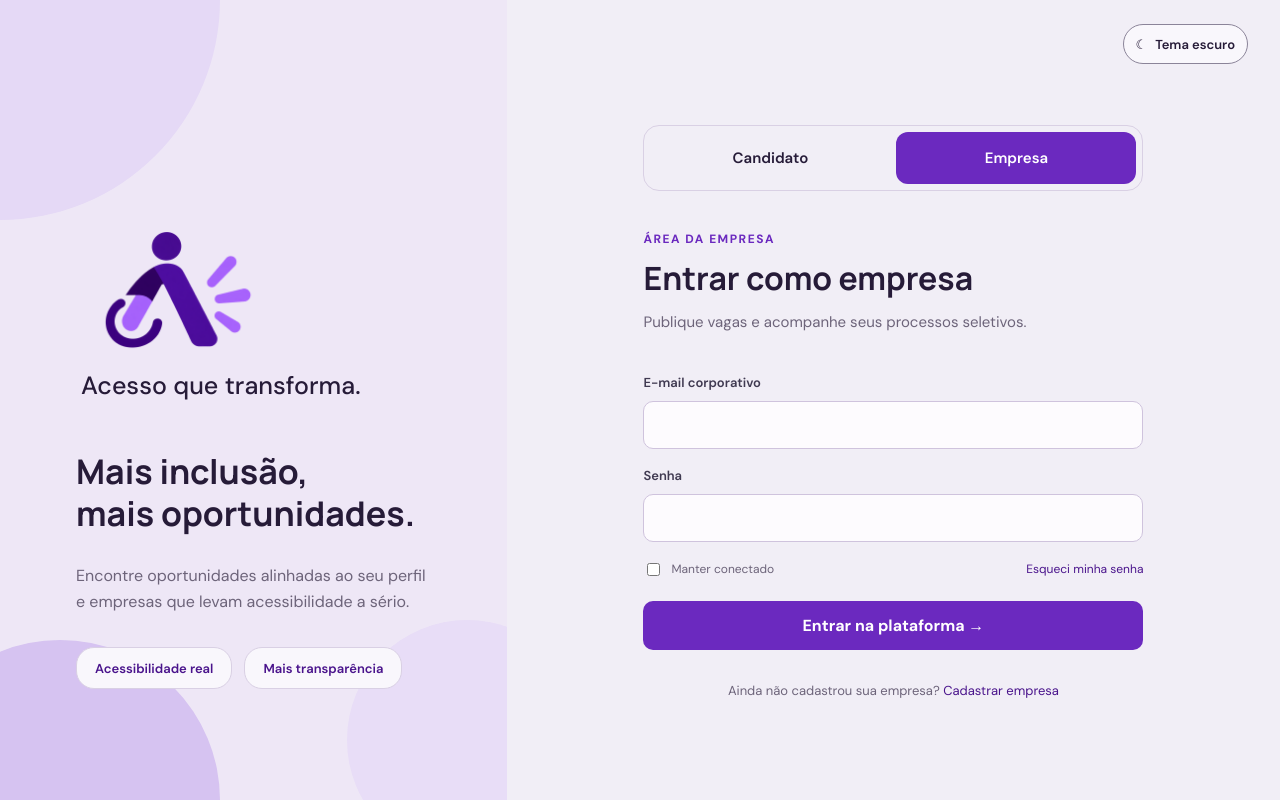
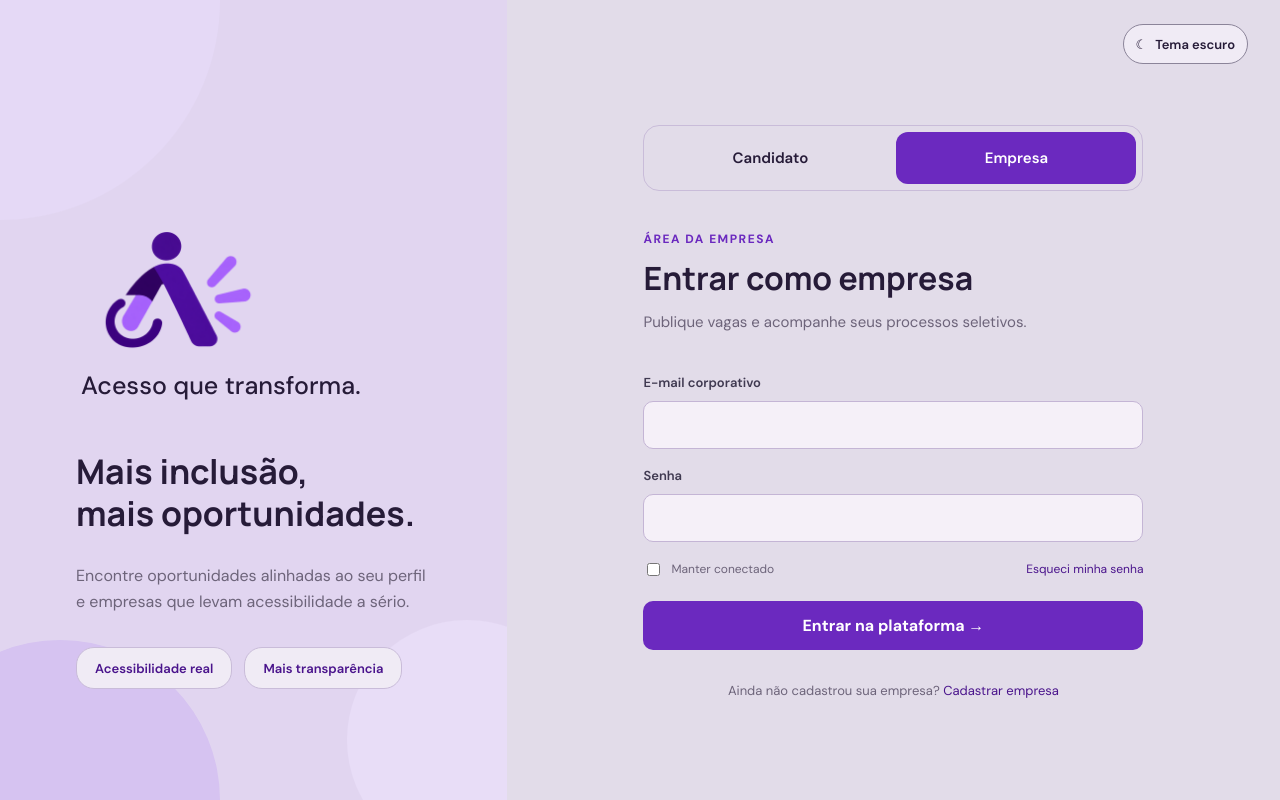
Before and after one commit to rafael-marquart/Trabalho_ModelagemDeSistema, a Next.js app: page /empresa/login in a window 1280 px wide. Built offline with nearby package versions, Linux system fonts and the light colour scheme.

Commit message:
Increase contrast in light theme with deeper lavender-gray surfaces

```diff
--- a/src/app/globals.css
+++ b/src/app/globals.css
@@ -5,10 +5,10 @@
   --muted: #6D647A;
   --purple: #6B29BF;
   --purple-dark: #4A148C;
-  --purple-soft: #EEE7F6;
-  --line: #D9D0E4;
-  --surface: #F9F7FC;
-  --background: #F1EEF6;
+  --purple-soft: #E1D5F0;
+  --line: #C9BCD9;
+  --surface: #F0EBF5;
+  --background: #E2DCE9;
   --danger: #B42318;
   --focus-ring: #6B29BF;
   --status-success-bg: #E4F6E9;
@@ -71,7 +71,7 @@ button, input, select { font: inherit; }
 .entry-divider::before, .entry-divider::after { height: 1px; flex: 1; background: var(--line); content: ""; }
 .signup-links { display: flex; justify-content: center; flex-wrap: wrap; gap: 12px 22px; font-size: 13px; font-weight: 600; }
 .legal-note { margin: 38px 0 0; color: var(--muted); font-size: 11px; line-height: 1.7; text-align: center; }
-.auth-page { min-height: 100vh; padding: 30px clamp(22px, 5vw, 64px) 60px; background: radial-gradient(circle at 0% 100%, #E8DDF5 0, transparent 38%), var(--background); }
+.auth-page { min-height: 100vh; padding: 30px clamp(22px, 5vw, 64px) 60px; background: radial-gradient(circle at 0% 100%, #D4C3E7 0, transparent 42%), var(--background); }
 .auth-brand { color: var(--ink); }
 .auth-brand .brand-mark { color: white; background: var(--purple); }
 .auth-brand .brand-accent { color: var(--purple); }
@@ -606,10 +606,10 @@ button, input, select { font: inherit; }
   --muted: #6D647A;
   --purple: #6B29BF;
   --purple-dark: #4A148C;
-  --purple-soft: #EEE7F6;
-  --line: #D9D0E4;
-  --surface: #F9F7FC;
-  --background: #F1EEF6;
+  --purple-soft: #E1D5F0;
+  --line: #C9BCD9;
+  --surface: #F0EBF5;
+  --background: #E2DCE9;
   --focus-ring: #6B29BF;
 }
 :root:not([data-theme="dark"]) body { color: var(--ink); background: var(--background); }
@@ -648,14 +648,14 @@ button, input, select { font: inherit; }
 :root:not([data-theme="dark"]) .catalog-admin-row input:not([type="checkbox"]),
 :root:not([data-theme="dark"]) .catalog-admin-row select,
 :root:not([data-theme="dark"]) .catalog-admin-row textarea {
-  background: #FDFBFE;
-  border-color: #CFC3DD;
+  background: #F5F0F8;
+  border-color: #C4B5D5;
 }
 :root:not([data-theme="dark"]) .company-topbar,
 :root:not([data-theme="dark"]) .company-sidebar,
 :root:not([data-theme="dark"]) .recruiter-topbar,
-:root:not([data-theme="dark"]) .recruiter-sidebar { background: #F8F5FB; }
-:root:not([data-theme="dark"]) .recruiter-primary-card { background: linear-gradient(135deg, #F9F7FC, #EEE7F6); }
-:root:not([data-theme="dark"]) .recruiter-card-icon { background: #E8DDF5; }
+:root:not([data-theme="dark"]) .recruiter-sidebar { background: #EDE6F3; }
+:root:not([data-theme="dark"]) .recruiter-primary-card { background: linear-gradient(135deg, #F0EBF5, #E1D5F0); }
+:root:not([data-theme="dark"]) .recruiter-card-icon { background: #E1D5F0; }
 :root:not([data-theme="dark"]) .table-scroll { border-color: var(--line); }
 :root:not([data-theme="dark"]) .recruiter-table th { background: #EEE7F6; }
```
